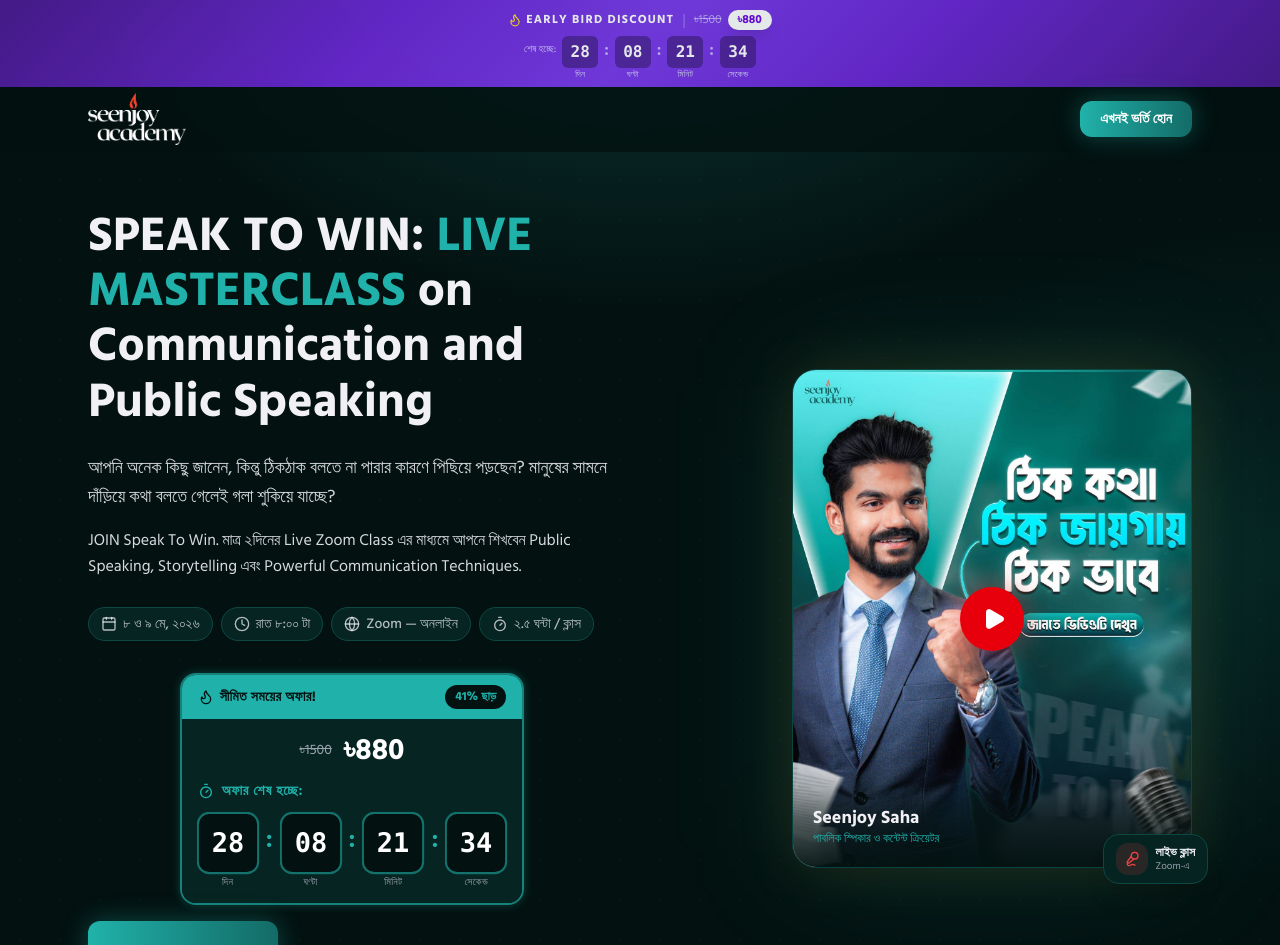
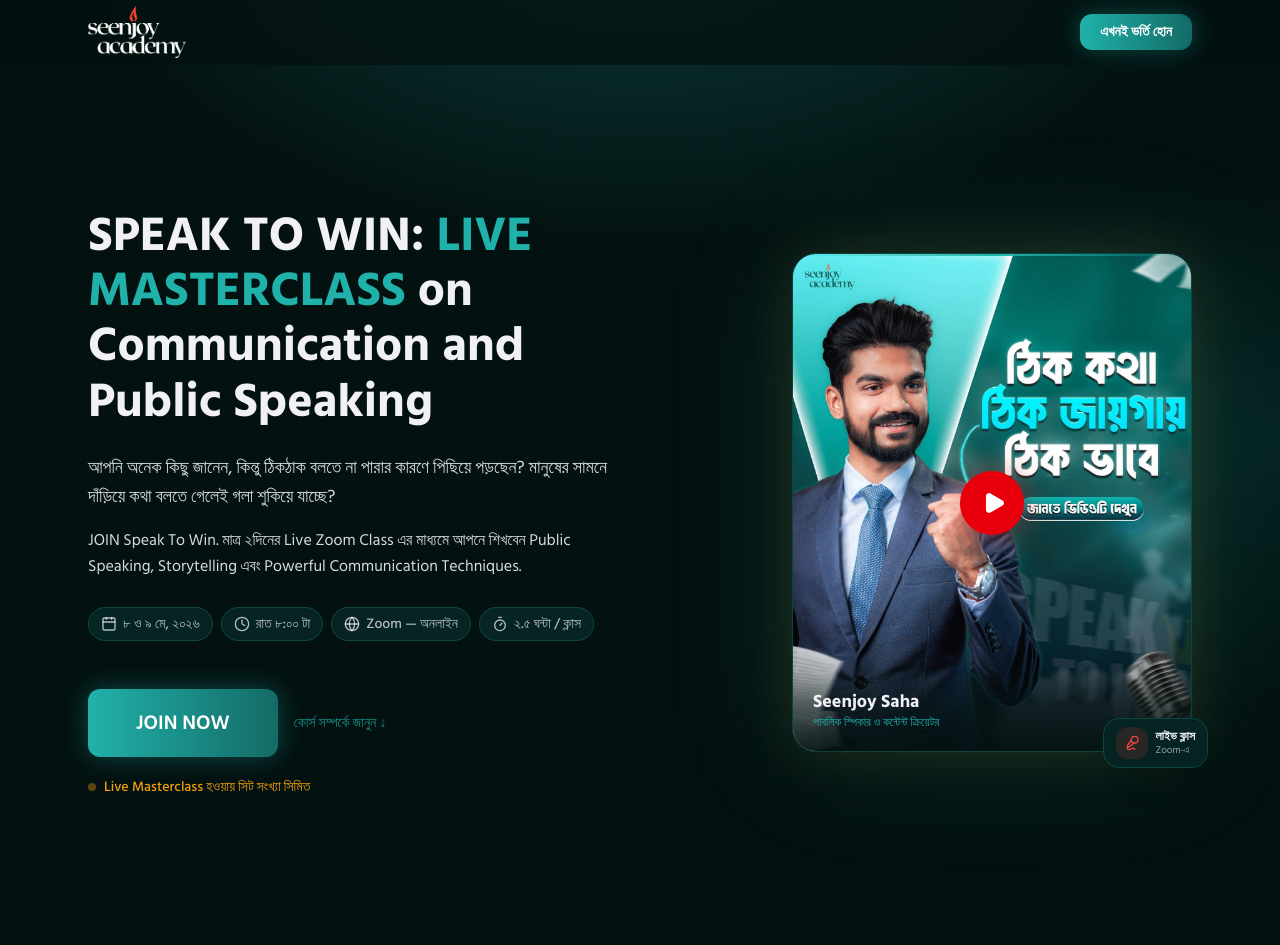
Before and after one commit to shihabhq/seenjoy-academy, a Next.js app: page / in a window 1280 px wide. Shown: the top 945 px of the page. Built offline with nearby package versions, Linux system fonts and the light colour scheme.

Commit message:
added grand opening sale again

```diff
--- a/src/components/checkout/CheckoutForm.tsx
+++ b/src/components/checkout/CheckoutForm.tsx
@@ -211,7 +211,7 @@
       />
 
       {/* Coupon code */}
-      <div>
+      {/* <div>
         <p className="text-text-secondary text-sm font-medium mb-2 flex items-center gap-1.5">
           <Tag className="w-3.5 h-3.5" />
           কুপন কোড (ঐচ্ছিক)
@@ -296,7 +296,7 @@
         {couponError && (
           <p className="text-error text-xs mt-1.5">{couponError}</p>
         )}
-      </div>
+      </div> */}
 
       {/* Terms checkbox */}
       <div>
--- a/src/components/checkout/OrderSummary.tsx
+++ b/src/components/checkout/OrderSummary.tsx
@@ -17,7 +17,7 @@
   const discountFromOriginal = COURSE_INFO.originalPrice - basePrice;
   const couponDiscount = appliedCoupon?.discountAmount ?? 0;
   const finalPrice = basePrice - couponDiscount;
-  const discountLabel = "Early Bird Discount";
+  const discountLabel = "Grand Opening Discount";
 
   return (
     <Card glass className="sticky top-8">
--- a/src/components/landing/FinalCTA.tsx
+++ b/src/components/landing/FinalCTA.tsx
@@ -10,7 +10,7 @@
 export default function FinalCTA() {
   const { price, isActive } = useCampaign();
   const discountPct = Math.round(((COURSE_INFO.originalPrice - price) / COURSE_INFO.originalPrice) * 100);
-  const discountLabel = "Early Bird Discount";
+  const discountLabel = "Grand Opening Discount";
 
   return (
     <section className="py-16 md:py-24 relative overflow-hidden">
--- a/src/components/landing/MobileFloatingBar.tsx
+++ b/src/components/landing/MobileFloatingBar.tsx
@@ -6,7 +6,7 @@
 
 export default function MobileFloatingBar() {
   const { price, isActive } = useCampaign();
-  const discountLabel = "Early Bird";
+  const discountLabel = "Grand Opening";
 
   return (
     <div className="md:hidden fixed bottom-0 left-0 right-0 z-50 bg-bg-secondary/95 backdrop-blur-md border-t border-border-default safe-area-inset-bottom">
--- a/src/components/ui/CampaignTimer.tsx
+++ b/src/components/ui/CampaignTimer.tsx
@@ -17,7 +17,7 @@
       <div className="bg-black/30 backdrop-blur-sm rounded-md px-2 py-1 min-w-[36px] text-center">
         <span className="font-mono font-black text-white text-base leading-none">{value}</span>
       </div>
-      <span className="text-violet-200 text-[9px] leading-none mt-0.5 uppercase tracking-wide">{label}</span>
+      <span className="text-orange-200 text-[9px] leading-none mt-0.5 uppercase tracking-wide">{label}</span>
     </div>
   );
 }
@@ -57,13 +57,8 @@
   const hh = d ? pad(d.hours) : "--";
   const mm = d ? pad(d.minutes) : "--";
   const ss = d ? pad(d.seconds) : "--";
-  const compact = d
-    ? d.days > 0
-      ? `${d.days}d ${pad(d.hours)}:${pad(d.minutes)}:${pad(d.seconds)}`
-      : `${pad(d.hours)}:${pad(d.minutes)}:${pad(d.seconds)}`
-    : "--:--:--";
 
-  // ── Banner — violet early bird alert strip ───────────────────────────
+  // ── Banner — orange grand opening alert strip ─────────────────────────
   if (variant === "banner") {
     return (
       <div
@@ -72,7 +67,7 @@
           className
         )}
         style={{
-          background: "linear-gradient(135deg, #4c1d95 0%, #6d28d9 30%, #7c3aed 50%, #6d28d9 70%, #4c1d95 100%)",
+          background: "linear-gradient(135deg, #92400e 0%, #b45309 30%, #d97706 50%, #b45309 70%, #92400e 100%)",
           animation: "banner-alert-pulse 2.5s ease-in-out infinite",
         }}
       >
@@ -92,15 +87,15 @@
             <div className="flex items-center gap-1">
               <Flame className="w-3.5 h-3.5 text-yellow-300 shrink-0" />
               <span className="text-white font-black text-xs uppercase tracking-widest whitespace-nowrap">
-                Early Bird Discount
+                Grand Opening Discount
               </span>
             </div>
-            <span className="text-violet-300/50 font-thin">|</span>
+            <span className="text-orange-300/50 font-thin">|</span>
             <div className="flex items-center gap-1.5">
-              <span className="text-violet-200/70 text-xs line-through whitespace-nowrap">
+              <span className="text-orange-200/70 text-xs line-through whitespace-nowrap">
                 ৳{COURSE_INFO.originalPrice}
               </span>
-              <span className="bg-white text-violet-700 font-black text-xs px-2.5 py-0.5 rounded-full whitespace-nowrap shadow-lg">
+              <span className="bg-white text-orange-700 font-black text-xs px-2.5 py-0.5 rounded-full whitespace-nowrap shadow-lg">
                 ৳{CAMPAIGN_PRICE}
               </span>
             </div>
@@ -108,19 +103,13 @@
 
           {/* Row 2: Countdown */}
           <div className="flex items-end gap-1.5">
-            <span className="text-violet-200 text-[10px] font-medium whitespace-nowrap self-center mb-4">
+            <span className="text-orange-200 text-[10px] font-medium whitespace-nowrap self-center mb-4">
               শেষ হচ্ছে:
             </span>
-            {d && d.days > 0 && (
-              <>
-                <BannerUnit value={String(d.days)} label="দিন" />
-                <span className="text-violet-300 font-black text-base self-center mb-4">:</span>
-              </>
-            )}
             <BannerUnit value={hh} label="ঘণ্টা" />
-            <span className="text-violet-300 font-black text-base self-center mb-4">:</span>
+            <span className="text-orange-300 font-black text-base self-center mb-4">:</span>
             <BannerUnit value={mm} label="মিনিট" />
-            <span className="text-violet-300 font-black text-base self-center mb-4">:</span>
+            <span className="text-orange-300 font-black text-base self-center mb-4">:</span>
             <BannerUnit value={ss} label="সেকেন্ড" />
           </div>
         </div>
@@ -134,14 +123,6 @@
       <div className={cn("flex flex-col items-start", className)}>
         <div className="flex items-center gap-0.5 mb-0.5">
           <Clock className="w-3 h-3 text-accent-gold shrink-0 mr-1" />
-          {d && d.days > 0 && (
-            <>
-              <span className="font-mono font-black text-white text-base leading-none bg-bg-primary/60 rounded px-1 py-0.5">
-                {String(d.days)}d
-              </span>
-              <span className="text-accent-gold font-black text-base mx-0.5">:</span>
-            </>
-          )}
           <span className="font-mono font-black text-white text-base leading-none bg-bg-primary/60 rounded px-1 py-0.5">{hh}</span>
           <span className="text-accent-gold font-black text-base mx-0.5">:</span>
           <span className="font-mono font-black text-white text-base leading-none bg-bg-primary/60 rounded px-1 py-0.5">{mm}</span>
@@ -211,12 +192,6 @@
 
           {/* Digit blocks */}
           <div className="flex items-start gap-2 flex-wrap justify-center">
-            {d && d.days > 0 && (
-              <>
-                <BigBlock value={String(d.days)} label="দিন" />
-                <BigColon />
-              </>
-            )}
             <BigBlock value={hh} label="ঘণ্টা" />
             <BigColon />
             <BigBlock value={mm} label="মিনিট" />
@@ -233,43 +208,37 @@
     return (
       <div
         className={cn(
-          "w-full rounded-xl overflow-hidden border-2 border-violet-500/60",
+          "w-full rounded-xl overflow-hidden border-2 border-orange-500/60",
           className
         )}
         style={{
-          background: "linear-gradient(135deg, rgba(109,40,217,0.15) 0%, rgba(124,58,237,0.1) 100%)",
+          background: "linear-gradient(135deg, rgba(180,83,9,0.15) 0%, rgba(217,119,6,0.1) 100%)",
         }}
       >
         {/* Top strip */}
         <div
           className="flex items-center gap-2 px-3 py-1.5"
-          style={{ background: "linear-gradient(90deg, #4c1d95, #6d28d9)" }}
+          style={{ background: "linear-gradient(90deg, #92400e, #b45309)" }}
         >
           <Zap className="w-3.5 h-3.5 text-yellow-300 shrink-0" />
           <span className="text-white font-black text-xs uppercase tracking-widest">
-            Early Bird Discount — সীমিত সময়!
+            Grand Opening Discount — সীমিত সময়!
           </span>
         </div>
 
         {/* Timer row */}
         <div className="flex items-center justify-between px-3 py-3 flex-wrap gap-2">
           <div className="flex items-center gap-1.5">
-            <Clock className="w-4 h-4 text-violet-400 shrink-0" />
+            <Clock className="w-4 h-4 text-orange-400 shrink-0" />
             <span className="text-text-secondary text-xs">অফার শেষ হচ্ছে:</span>
           </div>
           <div className="flex items-center gap-1">
-            {d && d.days > 0 && (
-              <>
-                <span className="font-mono font-black text-white bg-bg-primary rounded px-2 py-1 text-sm">{String(d.days)}d</span>
-                <span className="text-violet-400 font-black mx-0.5">:</span>
-              </>
-            )}
             <span className="font-mono font-black text-white bg-bg-primary rounded px-2 py-1 text-sm">{hh}</span>
-            <span className="text-violet-400 font-black mx-0.5">:</span>
+            <span className="text-orange-400 font-black mx-0.5">:</span>
             <span className="font-mono font-black text-white bg-bg-primary rounded px-2 py-1 text-sm">{mm}</span>
-            <span className="text-violet-400 font-black mx-0.5">:</span>
+            <span className="text-orange-400 font-black mx-0.5">:</span>
             <span
-              className="font-mono font-black text-violet-300 bg-bg-primary rounded px-2 py-1 text-sm"
+              className="font-mono font-black text-orange-300 bg-bg-primary rounded px-2 py-1 text-sm"
               style={{ animation: "digit-pop 1s ease-in-out infinite" }}
             >
               {ss}
--- a/src/hooks/useCampaign.ts
+++ b/src/hooks/useCampaign.ts
@@ -1,21 +1,20 @@
 "use client";
 
 import { useState, useEffect } from "react";
-import { CAMPAIGN_DEADLINE, CAMPAIGN_PRICE, REGULAR_PRICE } from "@/lib/campaign";
+import { CAMPAIGN_END, CAMPAIGN_START, CAMPAIGN_PRICE, REGULAR_PRICE } from "@/lib/campaign";
 
 export interface TimeLeft {
-  days: number;
   hours: number;
   minutes: number;
   seconds: number;
 }
 
 function compute(): TimeLeft | null {
-  const diff = CAMPAIGN_DEADLINE.getTime() - Date.now();
-  if (diff <= 0) return null;
+  const now = Date.now();
+  if (now < CAMPAIGN_START.getTime() || now >= CAMPAIGN_END.getTime()) return null;
+  const diff = CAMPAIGN_END.getTime() - now;
   return {
-    days: Math.floor(diff / 86400000),
-    hours: Math.floor((diff % 86400000) / 3600000),
+    hours: Math.floor(diff / 3600000),
     minutes: Math.floor((diff % 3600000) / 60000),
     seconds: Math.floor((diff % 60000) / 1000),
   };
@@ -32,8 +31,8 @@
     return () => clearInterval(id);
   }, []);
 
-  // Pre-mount: assume campaign active (campaign is live at implementation time)
-  const isActive = mounted ? timeLeft !== null : true;
+  // Pre-mount: check if we're in the campaign window using server time approximation
+  const isActive = mounted ? timeLeft !== null : false;
 
   return {
     timeLeft,
--- a/src/lib/campaign.ts
+++ b/src/lib/campaign.ts
@@ -1,12 +1,14 @@
-// Campaign: Early Bird Discount
-// Deadline: May 1, 2026 at 8:00 PM Bangladesh Standard Time (UTC+6)
-export const CAMPAIGN_DEADLINE = new Date("2026-05-01T14:00:00.000Z");
-export const CAMPAIGN_NAME = "Early Bird Discount";
-export const CAMPAIGN_PRICE = 880;
-export const REGULAR_PRICE = 1500;
+// Campaign: Grand Opening Discount
+// Window: April 26, 2026 8:00 PM → April 27, 2026 12:00 AM Bangladesh Standard Time (UTC+6)
+export const CAMPAIGN_START = new Date("2026-04-26T14:00:00.000Z"); // 8PM BST
+export const CAMPAIGN_END   = new Date("2026-04-26T18:00:00.000Z"); // 12AM BST (midnight)
+export const CAMPAIGN_NAME  = "Grand Opening Discount";
+export const CAMPAIGN_PRICE = 790;
+export const REGULAR_PRICE  = 850;
 
 export function isCampaignActive(): boolean {
-  return Date.now() < CAMPAIGN_DEADLINE.getTime();
+  const now = Date.now();
+  return now >= CAMPAIGN_START.getTime() && now < CAMPAIGN_END.getTime();
 }
 
 /** Server-safe: returns the correct price based on current time. */
--- a/src/lib/constants.ts
+++ b/src/lib/constants.ts
@@ -11,7 +11,7 @@
   mentor: "Seenjoy Saha",
   dates: "৮ ও ৯ মে, ২০২৬",
   time: "রাত ৮:০০ টা",
-  price: 880,
+  price: 790,
   originalPrice: 1500,
   currency: "BDT",
   platform: "Zoom",
@@ -168,7 +168,7 @@
     title: "আর দেরি না করে আজই শুরু করুন",
     subtitle: "সীমিত আসন — যত দ্রুত নিশ্চিত করবেন, তত ভালো",
     originalPriceLabel: "নিয়মিত মূল্য",
-    currentPriceLabel: "Early Bird Discount",
+    currentPriceLabel: "Grand Opening Discount",
     ctaText: `এখনই ভর্তি হোন — ৳${COURSE_INFO.price}`,
     urgency: "অফার সীমিত সময়ের জন্য",
   },
```
